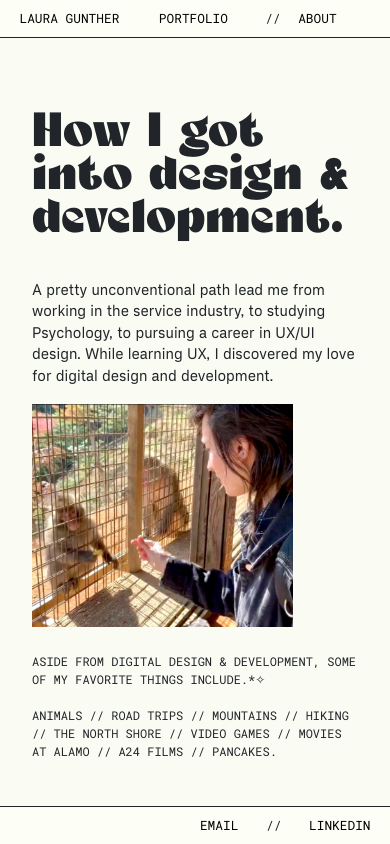
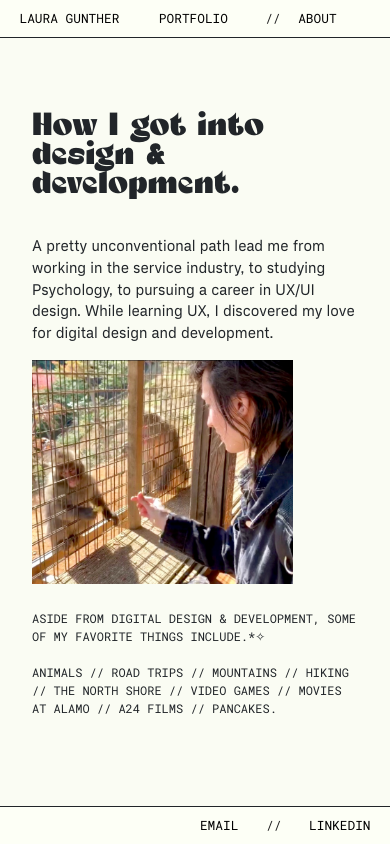
Before and after one commit to lo-designs/Portfolio, a React (Create React App) app: page /about in a window 390 px wide. Built offline with nearby package versions, Linux system fonts and the light colour scheme.

Commit message:
responsive formatting

```diff
--- a/src/Components/About/About.scss
+++ b/src/Components/About/About.scss
@@ -64,7 +64,11 @@
 
     }
     .about-heading {
-      font-size: 3rem;
+      font-size: 2rem;
+    }
+
+    .favorite-things {
+      padding-bottom: 50px;
     }
   }
 }
```
